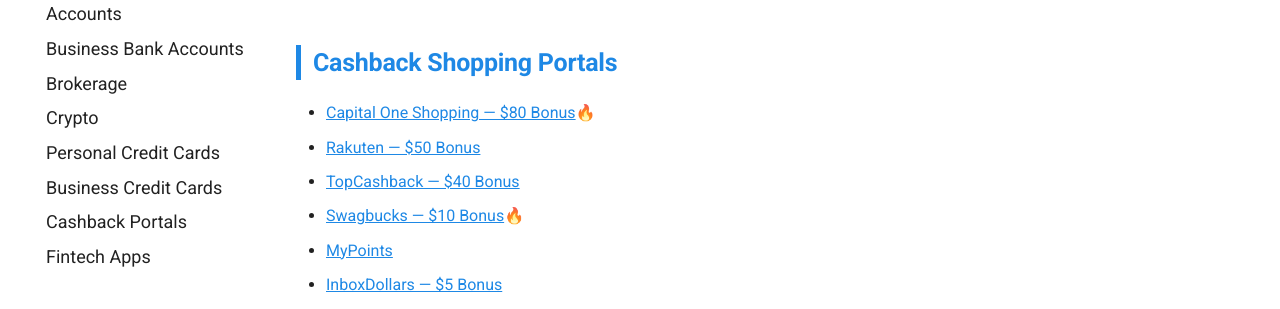
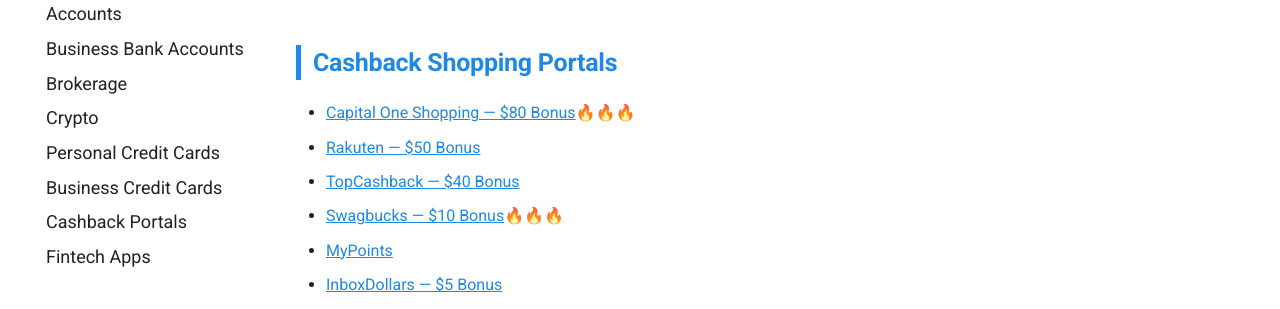
Before and after one commit to whispersofzephyr/favolinkhub-site, an MkDocs documentation site: the page built from docs/offers-index.md, in a window 1280 px wide. Shown: the part 329-638 px from the top of the page. Built offline with MkDocs 1.6.1 and Material for MkDocs 9.7.7, drawn with Linux system fonts in a browser that asks for light colours.

```diff
--- a/docs/offers-index.md
+++ b/docs/offers-index.md
@@ -8,10 +8,10 @@ All current offers, organized by category.
 
 ## Cashback Shopping Portals
 
-- [Capital One Shopping — $80 Bonus](shopping-portals.md#capital-one-shopping--80-bonus)🔥
+- [Capital One Shopping — $80 Bonus](shopping-portals.md#capital-one-shopping--80-bonus)🔥🔥🔥
 - [Rakuten — $50 Bonus](shopping-portals.md#rakuten--50-bonus)
 - [TopCashback — $40 Bonus](shopping-portals.md#topcashback--40-bonus)
-- [Swagbucks — $10 Bonus](shopping-portals.md#swagbucks---10-bonus)🔥
+- [Swagbucks — $10 Bonus](shopping-portals.md#swagbucks---10-bonus)🔥🔥🔥
 - [MyPoints](shopping-portals.md#mypoints)
 - [InboxDollars — $5 Bonus](shopping-portals.md#inboxdollars)
 - [BeFrugal - $10 Bonus](shopping-portals.md#befrugal)
```
